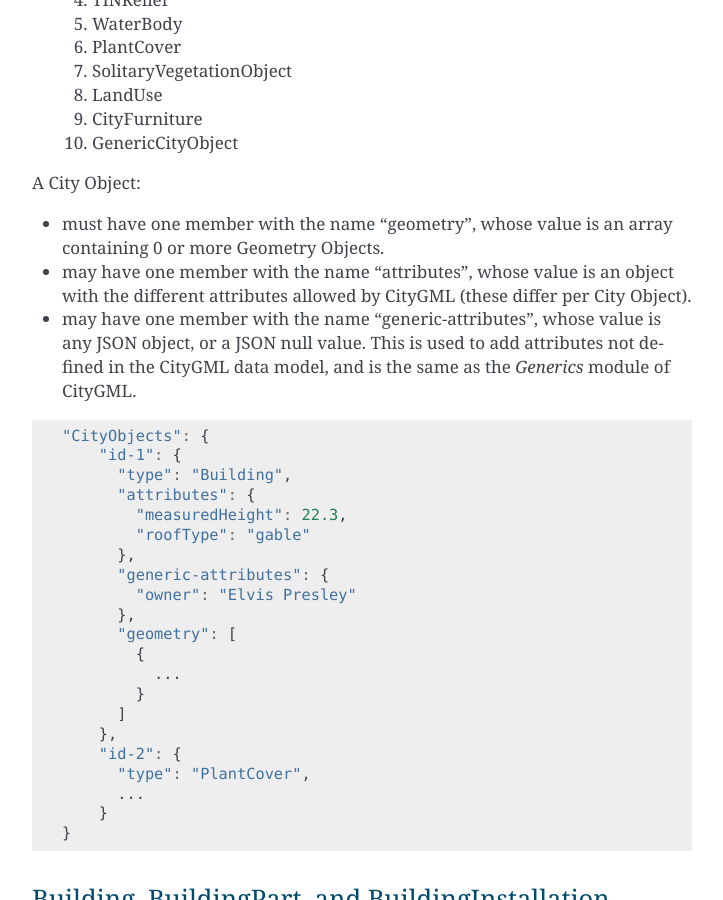
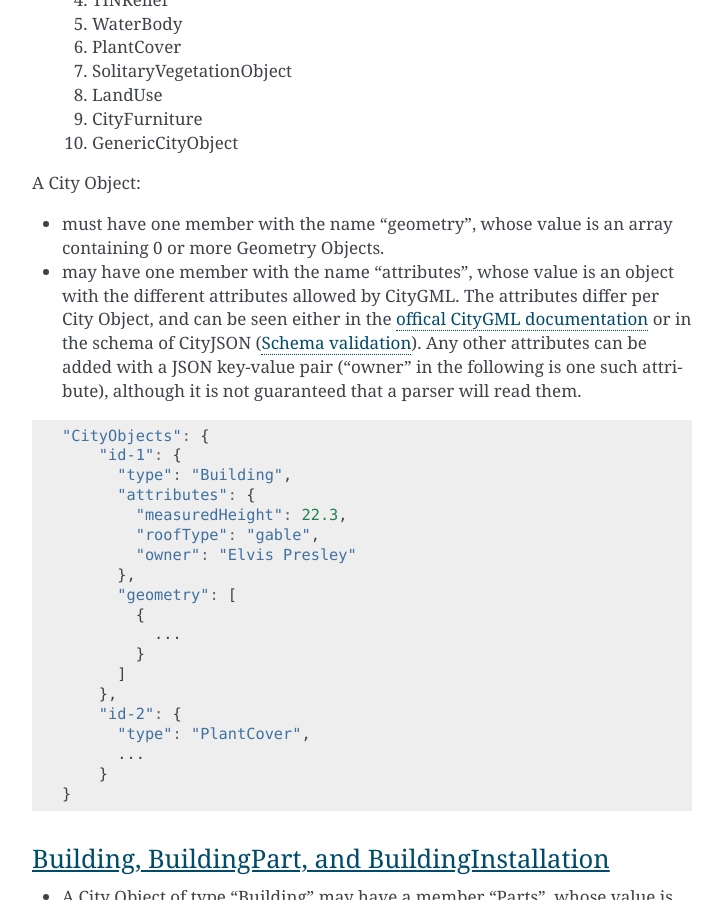
Before and after one commit to cityjson/specs, a Sphinx documentation site: the page built from docs/specifications.rst, in a window 1280 px wide and 900 px high, scrolled down 3655 px. Shown: the whole window, without its empty margins (388-1111 px from the left). Built offline with Sphinx 7.4.7, drawn with Linux system fonts in a browser that asks for light colours; some of the changed text lies outside the part shown.

Commit message:
updated specs so it reflects updated schema with “more freedom”

```diff
--- a/docs/specifications.rst
+++ b/docs/specifications.rst
@@ -147,8 +147,8 @@ A City Object is a JSON object for which the type member’s value is one of the
 A City Object:
 
 - must have one member with the name "geometry", whose value is an array containing 0 or more Geometry Objects.
-- may have one member with the name "attributes", whose value is an object with the different attributes allowed by CityGML (these differ per City Object).
-- may have one member with the name "generic-attributes", whose value is any JSON object, or a JSON null value. This is used to add attributes not defined in the CityGML data model, and is the same as the *Generics* module of CityGML.
+- may have one member with the name "attributes", whose value is an object with the different attributes allowed by CityGML. The attributes differ per City Object, and can be seen either in the `offical CityGML documentation <https://portal.opengeospatial.org/files/?artifact_id=47842>`_ or in the schema of CityJSON (:doc:`validation`). Any other attributes can be added with a JSON key-value pair ("owner" in the following is one such attribute), although it is not guaranteed that a parser will read them.
+
 
 .. code-block:: js
 
@@ -157,9 +157,7 @@ A City Object:
         "type": "Building",
         "attributes": {
           "measuredHeight": 22.3,
-          "roofType": "gable"
-        },
-        "generic-attributes": {
+          "roofType": "gable",
           "owner": "Elvis Presley"
         },
         "geometry": [
@@ -370,11 +368,11 @@ A Geometry object:
   - may have one member "semantics", whose value is a hierarchy of nested arrays (the depth depends on the Geometry object). The value of each entry is a string, and the values allowed are depended on the CityObject (see below).
   - may have one member "material", whose value is a hierarchy of nested arrays (the depth depends on the Geometry object). The value of each entry is an integer referring to the material used (see below).
   - may have one member "texture", whose value is a hierarchy of nested arrays (the depth depends on the Geometry object). The value of each entry is explained below.
-  - must not have other members.
+
 
 .. note::
 
-  There is __no__ Geometry Object for MultiGeometry.
+  There is **no** Geometry Object for MultiGeometry.
   Instead, for the "geometry" member of a CityObject, the different geometries may be enumerated in the array (all with the same value for the member "lod").
 
 
```
